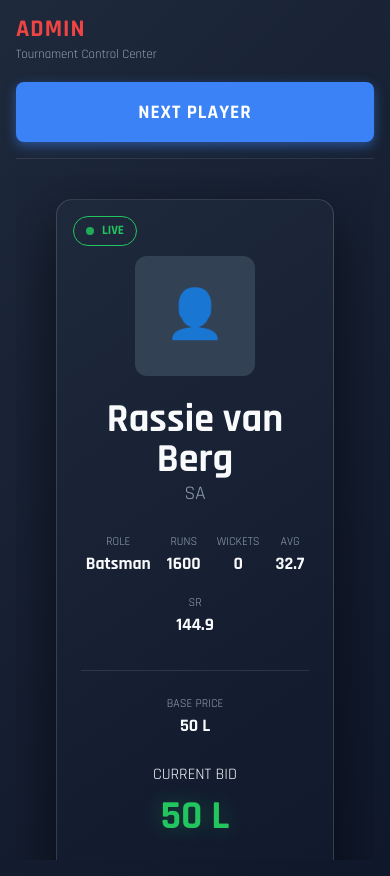
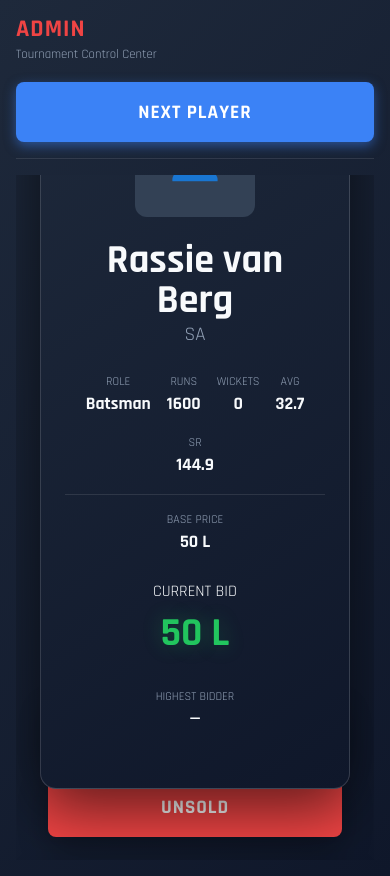
Before and after one commit to addysrii/bidding-game, a React (Vite) app: page /admin in a window 390 px wide. Built offline with nearby package versions, Linux system fonts and the light colour scheme.

Commit message:
fixed the orientation in admin

```diff
--- a/src/AdminPanel.css
+++ b/src/AdminPanel.css
@@ -33,6 +33,7 @@ body.admin-page {
     -ms-overflow-style: none;
     scrollbar-width: none;
 }
+
 html.admin-page::-webkit-scrollbar,
 body.admin-page::-webkit-scrollbar,
 html.admin-page *::-webkit-scrollbar,
@@ -59,9 +60,11 @@ body.admin-page *::-webkit-scrollbar {
     margin: 0 auto;
     width: 100%;
     flex: 1;
-    overflow-y: auto; /* CHANGED: Allow scrolling */
+    overflow-y: auto;
+    /* CHANGED: Allow scrolling */
     box-sizing: border-box;
-    min-height: 0; /* ADDED: Important for flex overflow */
+    min-height: 0;
+    /* ADDED: Important for flex overflow */
 
     /* Hide Scrollbar */
     -ms-overflow-style: none;
@@ -100,7 +103,8 @@ body.admin-page *::-webkit-scrollbar {
     justify-content: center;
     padding: 1rem 0;
     animation: slideDown 0.6s ease-out;
-    flex-shrink: 0; /* ADDED: Prevent shrinking */
+    flex-shrink: 0;
+    /* ADDED: Prevent shrinking */
 }
 
 @keyframes slideDown {
@@ -108,6 +112,7 @@ body.admin-page *::-webkit-scrollbar {
         opacity: 0;
         transform: translateY(-40px);
     }
+
     to {
         opacity: 1;
         transform: translateY(0);
@@ -117,12 +122,12 @@ body.admin-page *::-webkit-scrollbar {
 /* Row: player card (left) + log card (right) */
 .admin-stage-row {
     display: flex;
-    gap: 1.5rem;
+    gap: 2rem;
     width: 100%;
-    max-width: 1200px;
-    margin: 0 auto;
+    margin: 0;
     align-items: flex-start;
-    flex-shrink: 0; /* ADDED: Prevent shrinking */
+    justify-content: space-between;
+    flex-shrink: 0;
     min-height: 0;
 }
 
@@ -130,26 +135,36 @@ body.admin-page *::-webkit-scrollbar {
     display: flex;
     flex-direction: column;
     align-items: center;
-    gap: 2rem;
+    gap: 1.5rem;
     flex: 1;
     min-width: 0;
-    padding: 0 1rem;
+    flex-shrink: 0;
     box-sizing: border-box;
+}
+
+.card-animation-container {
+    position: relative;
+    width: 100%;
+    height: 450px;
+    display: flex;
+    justify-content: center;
+    align-items: center;
 }
 
 /* Auction Log Card - right side */
 .admin-log-card {
+    flex: 1;
+    min-width: 0;
     flex-shrink: 0;
-    width: 500px;
-    height: 400px; /* ADDED: Limit height */
+    height: 450px;
     background: linear-gradient(145deg, rgba(30, 41, 59, 0.95), rgba(15, 23, 42, 0.98));
     border: 1px solid rgba(255, 255, 255, 0.12);
     border-radius: 12px;
-    padding: 1rem;
+    padding: 1.5rem;
     box-shadow: 0 8px 32px rgba(0, 0, 0, 0.4);
     display: flex;
     flex-direction: column;
-    min-height: 320px;
+    box-sizing: border-box;
 }
 
 .admin-log-title {
@@ -239,16 +254,35 @@ body.admin-page *::-webkit-scrollbar {
 
 /* Player Card overrides for Admin Center */
 .center-stage .player-card {
-    width: 95%;
-    max-width: 600px;
-    margin: 0 auto;
+    width: 100%;
+    height: 450px;
+    margin: 0;
+    padding: 1.5rem;
     background: linear-gradient(145deg, rgba(30, 41, 59, 1), rgba(15, 23, 42, 1));
     box-shadow: 0 20px 60px rgba(0, 0, 0, 0.6);
     border: 1px solid rgba(255, 255, 255, 0.15);
+    box-sizing: border-box;
+    display: flex;
+    flex-direction: column;
+    justify-content: space-between;
 }
 
 .center-stage .player-info h2 {
-    font-size: 4rem;
+    font-size: 3rem;
+}
+
+.center-stage .player-details {
+    margin-top: 1rem;
+    gap: 1.5rem;
+}
+
+.center-stage .auction-status {
+    margin-top: 1rem;
+    padding-top: 1rem;
+}
+
+.center-stage .player-stats {
+    gap: 1rem;
 }
 
 /* Controls Bar - Below Card */
@@ -261,7 +295,8 @@ body.admin-page *::-webkit-scrollbar {
     margin: 2rem auto 0;
     box-sizing: border-box;
     flex-wrap: wrap;
-    flex-shrink: 0; /* ADDED: Prevent shrinking */
+    flex-shrink: 0;
+    /* ADDED: Prevent shrinking */
 }
 
 .control-btn {
@@ -299,7 +334,8 @@ body.admin-page *::-webkit-scrollbar {
 /* Teams Section at Bottom - FIXED */
 .teams-section-full {
     display: flex;
-    flex-direction: column; /* ADDED: Stack content vertically */
+    flex-direction: column;
+    /* ADDED: Stack content vertically */
     width: 100%;
     max-width: 100%;
     margin: 0 auto;
@@ -324,7 +360,8 @@ body.admin-page *::-webkit-scrollbar {
     margin-bottom: 1rem;
     border-bottom: 1px solid rgba(255, 255, 255, 0.1);
     padding-bottom: 0.5rem;
-    flex-shrink: 0; /* ADDED: Prevent shrinking */
+    flex-shrink: 0;
+    /* ADDED: Prevent shrinking */
 }
 
 /* Team purse grid and cards */
@@ -449,8 +486,13 @@ body.admin-page *::-webkit-scrollbar {
 
     .admin-log-card {
         width: 100%;
-        max-width: 400px;
-        min-height: 200px;
+        max-width: 550px;
+        height: 450px;
+    }
+
+    .center-stage {
+        width: 100%;
+        max-width: 550px;
     }
 
     .player-section {
@@ -501,6 +543,17 @@ body.admin-page *::-webkit-scrollbar {
 
     .admin-log-card {
         max-width: 100%;
+        height: auto;
+        min-height: 400px;
+    }
+
+    .center-stage,
+    .center-stage .player-card,
+    .card-animation-container {
+        width: 100%;
+        max-width: 100%;
+        height: auto;
+        min-height: 400px;
     }
 }
 
--- a/src/AdminPanel.jsx
+++ b/src/AdminPanel.jsx
@@ -76,7 +76,7 @@ const AdminPanel = () => {
             <div className="admin-main-layout centered-layout">
                 <div className="admin-stage-row">
                     <div className="center-stage">
-                        <div className="card-animation-container" style={{ position: 'relative', width: '100%', minHeight: '400px', display: 'flex', justifyContent: 'center' }}>
+                        <div className="card-animation-container">
                             <AnimatePresence mode="wait">
                                 <motion.div
                                     key={currentPlayer ? currentPlayer.id : 'empty'}
@@ -84,7 +84,7 @@ const AdminPanel = () => {
                                     animate={{ opacity: 1, scale: 1, y: 0 }}
                                     exit={{ opacity: 0, scale: 0.95, y: -50 }}
                                     transition={{ duration: 0.2, type: "spring", stiffness: 300, damping: 25 }}
-                                    style={{ width: '100%', display: 'flex', justifyContent: 'center' }}
+                                    style={{ width: '100%' }}
                                 >
                                     <PlayerCard
                                         player={currentPlayer}
```
Lines whose indentation alone changed are shown as unchanged.
